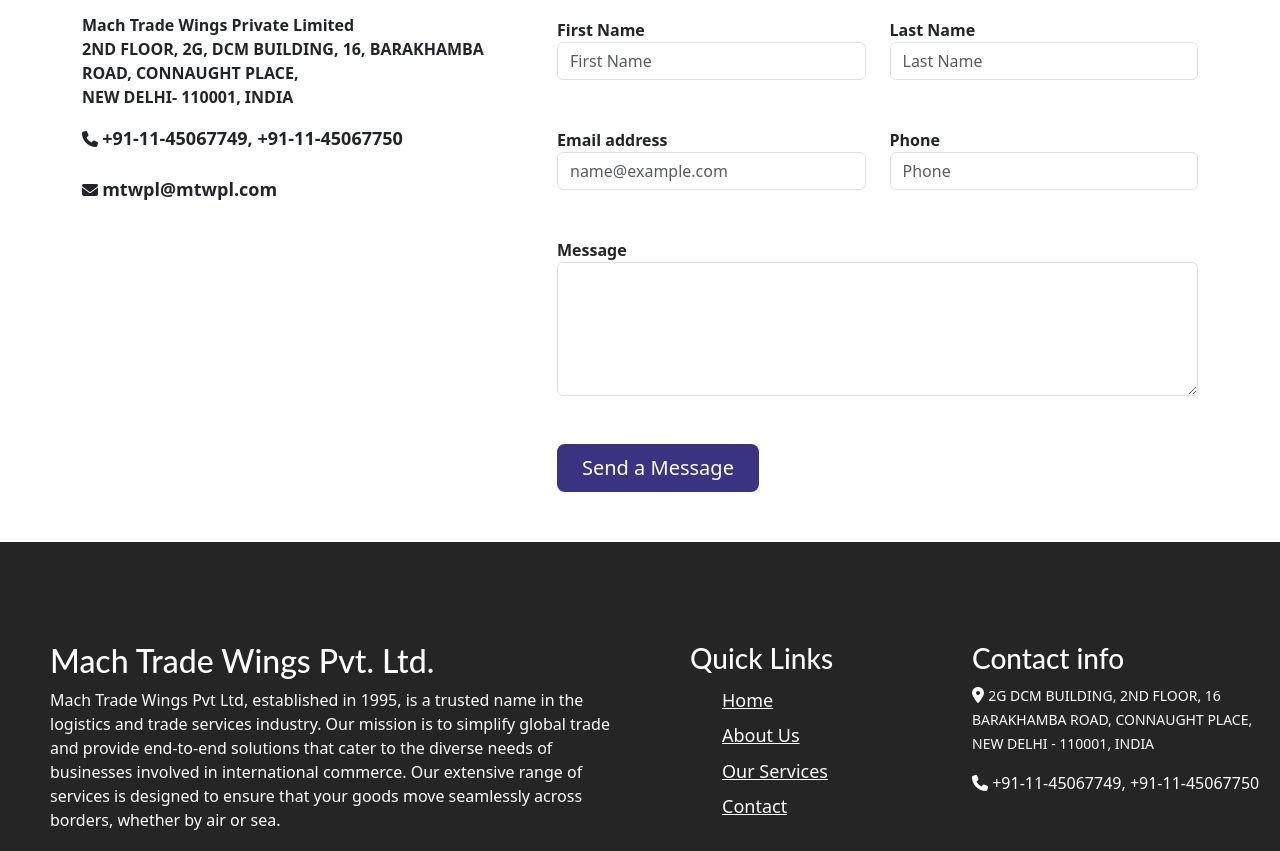
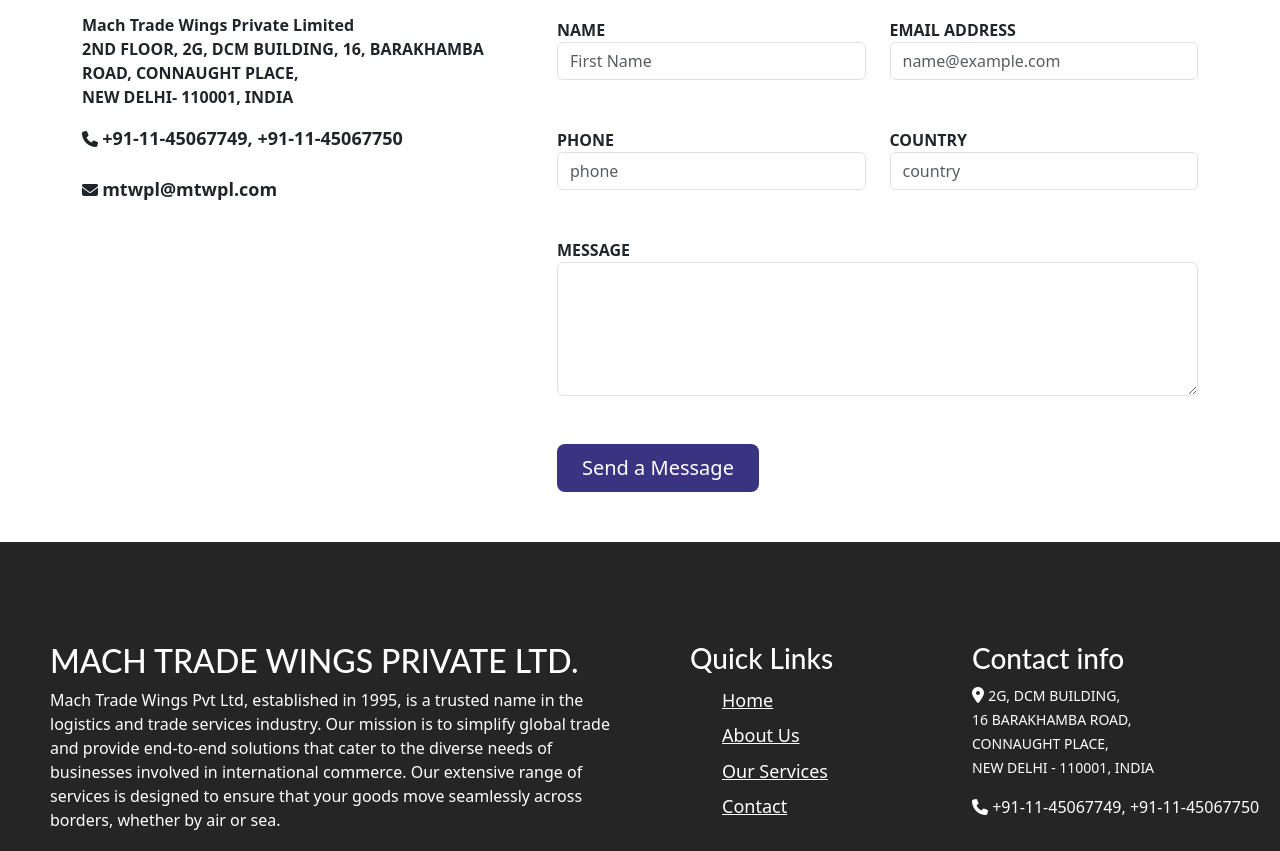
Before and after one commit to gunjansoni27/Freight-Forwarding, a plain HTML site: page Mach Trade Wings contact.html in a window 1280 px wide. Shown: the part 588-1439 px from the top of the page. Drawn offline with nearby package versions, Linux system fonts and the light colour scheme.

Commit message:
Update Mach Trade Wings contact.html

```diff
--- a/Mach Trade Wings contact.html
+++ b/Mach Trade Wings contact.html
@@ -286,30 +286,30 @@
           <form id="contact_form" name="contact_form" method="post" style="margin-top: 60px; margin-bottom: 50px;">
             <div class="mb-5 row">
               <div class="col">
-                <label style="font-weight: 700;">First Name</label>
+                <label style="font-weight: 700;"> NAME </label>
                 <input type="text" required maxlength="50" class="form-control" id="first_name" name="first_name"
                   placeholder="First Name">
               </div>
               <div class="col">
-                <label style="font-weight: 700;">Last Name</label>
+                <label style="font-weight: 700;">EMAIL ADDRESS</label>
                 <input type="text" required maxlength="50" class="form-control" id="last_name" name="last_name"
-                  placeholder="Last Name">
+                  placeholder="name@example.com">
               </div>
             </div>
             <div class="mb-5 row">
               <div class="col">
-                <label for="email_addr" style="font-weight: 700;">Email address</label>
+                <label for="email_addr" style="font-weight: 700;">PHONE</label>
                 <input type="email" required maxlength="50" class="form-control" id="email_addr" name="email"
-                  placeholder="name@example.com">
+                  placeholder="phone">
               </div>
               <div class="col">
-                <label for="phone_input" style="font-weight: 700;">Phone</label>
+                <label for="phone_input" style="font-weight: 700;">COUNTRY</label>
                 <input type="tel" required maxlength="50" class="form-control" id="phone_input" name="Phone"
-                  placeholder="Phone">
+                  placeholder="country">
               </div>
             </div>
             <div class="mb-5">
-              <label for="message" style="font-weight: 700;">Message</label>
+              <label for="message" style="font-weight: 700;">MESSAGE</label>
               <textarea class="form-control" id="message" name="message" rows="5"></textarea>
             </div>
             <button type="submit" class="btn px-4 btn-lg" style="background-color: rgb(58, 51, 129); color: white;">Send
@@ -325,7 +325,7 @@
     <div class="container-fluid" style="background-color:#252525; padding-bottom: 100px; margin-bottom: 30px;">
       <div class="row">
         <div class="col-sm-6" style="color: white; padding-top: 100px; padding-left: 50px;">
-          <h2 style="font-family:'Lato';">Mach Trade Wings Pvt. Ltd.</h2>
+          <h2 style="font-family:'Lato';">MACH TRADE WINGS PRIVATE LTD. </h2>
           <p>Mach Trade Wings Pvt Ltd, established in 1995, is a trusted name in the logistics and trade services industry.
             Our mission is to simplify global trade and provide end-to-end solutions that cater to the diverse needs of businesses
             involved in international commerce. Our extensive range of services is designed to ensure that your goods move seamlessly
@@ -352,7 +352,11 @@
         <div class="col-sm-3" style="color: white; padding-top: 100px;">
           <h3 style="font-family:'Lato';">Contact info</h3>
           <i class="fa-solid fa-location-dot"></i>
-          <p style="display: flex; display: inline; font-size: 14px;">2G DCM BUILDING, 2ND FLOOR, 16 BARAKHAMBA ROAD, CONNAUGHT PLACE, NEW DELHI - 110001, INDIA</p>
+          <p style="display: flex; display: inline; font-size: 14px;">2G, DCM BUILDING, <br>
+16 BARAKHAMBA ROAD,<br>
+CONNAUGHT PLACE, <br>
+NEW DELHI - 110001, INDIA
+</p>
           <br>
           <i class="fa-solid fa-phone" style="padding-top: 20px;"></i>
           <p style="display: flex; display: inline; ">+91-11-45067749, +91-11-45067750</p>
```
